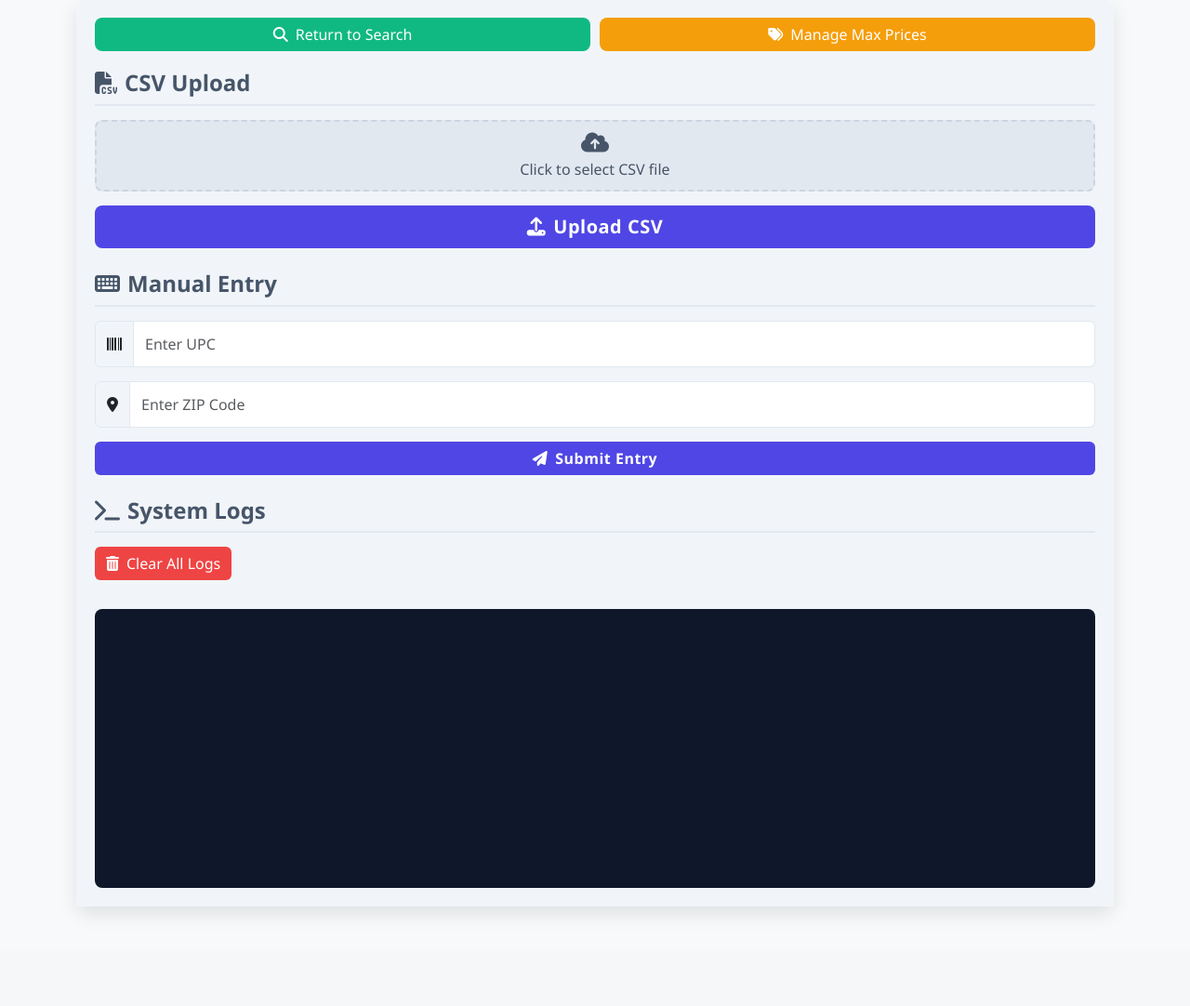
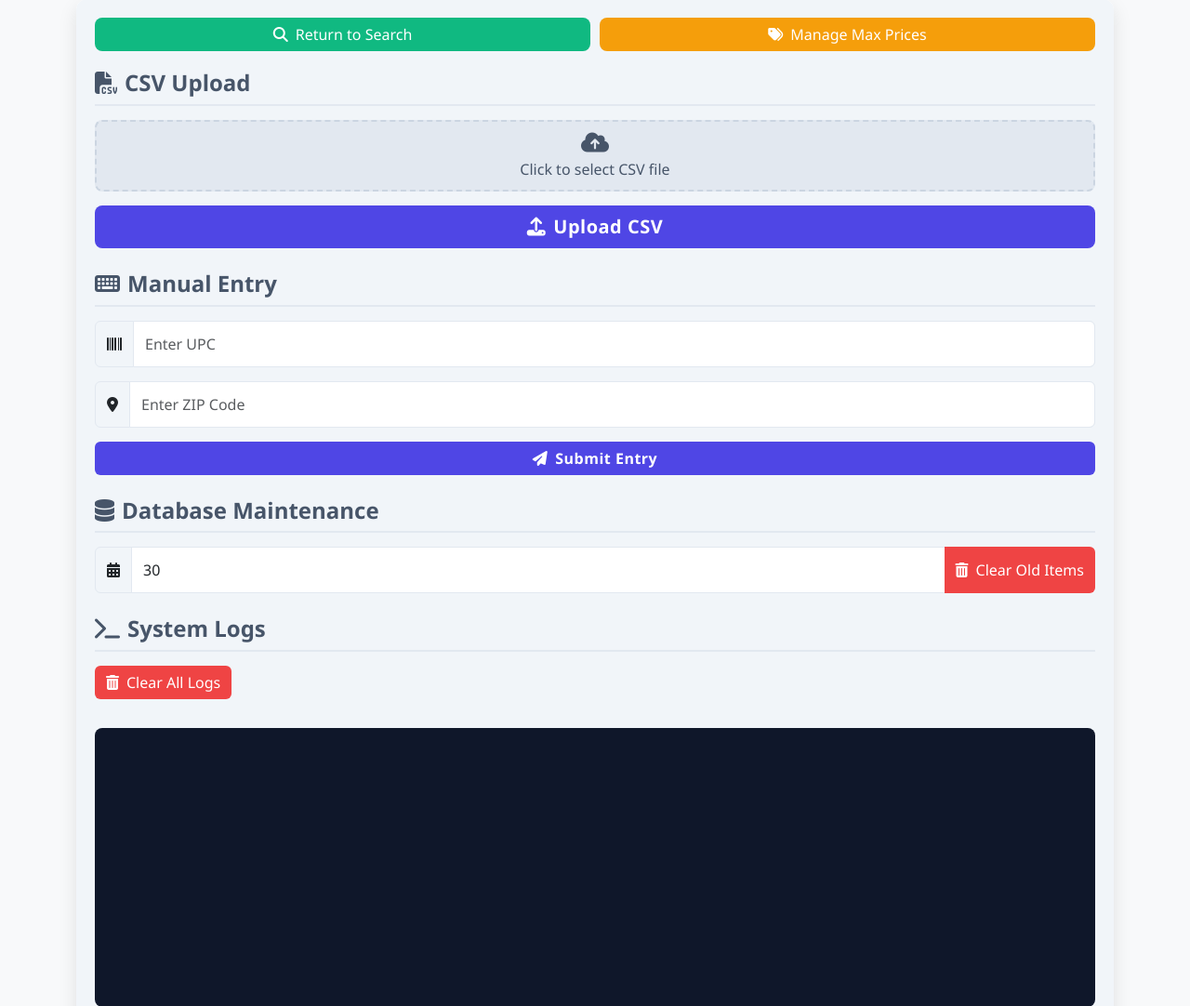
Before and after one commit to itsAbdoGa/Walmart-Items, a Flask app: page /adminpanel in a window 1280 px wide. Shown: the part 121-1203 px from the top of the page at 93% size. Before the commit the page ends 1102 px from the top, so only its background shows below. Run offline with Flask 3, Linux system fonts and the light colour scheme; some libraries are stand-ins or nearby versions.

Commit message:
Update admin.html

```diff
--- a/templates/admin.html
+++ b/templates/admin.html
@@ -186,6 +186,36 @@
                 <button onclick="submitManualEntry()" class="btn btn-primary w-100">
                     <i class="fas fa-paper-plane me-2"></i>Submit Entry
                 </button>
+                <h4 class="section-header mt-4"><i class="fas fa-database me-2"></i>Database Maintenance</h4>
+                <div class="input-group mb-3">
+                    <span class="input-group-text"><i class="fas fa-calendar-days"></i></span>
+                    <input type="number" id="daysThreshold" class="form-control" placeholder="Number of days" min="1" value="30">
+                    <button onclick="showClearOldItemsConfirmation()" class="btn btn-danger">
+                        <i class="fas fa-trash-alt me-2"></i>Clear Old Items
+                    </button>
+                </div>
+
+                <!-- Confirmation Modal -->
+                <div class="modal fade" id="confirmationModal" tabindex="-1" aria-labelledby="confirmationModalLabel" aria-hidden="true">
+                    <div class="modal-dialog">
+                        <div class="modal-content">
+                            <div class="modal-header bg-danger text-white">
+                                <h5 class="modal-title" id="confirmationModalLabel">Confirm Deletion</h5>
+                                <button type="button" class="btn-close" data-bs-dismiss="modal" aria-label="Close"></button>
+                            </div>
+                            <div class="modal-body">
+                                <p>Are you sure you want to delete all items older than <span id="daysConfirmation">30</span> days?</p>
+                                <p class="text-danger"><strong>This action cannot be undone!</strong></p>
+                            </div>
+                            <div class="modal-footer">
+                                <button type="button" class="btn btn-secondary" data-bs-dismiss="modal">Cancel</button>
+                                <button type="button" class="btn btn-danger" onclick="clearOldItems()">Yes, Delete Items</button>
+                            </div>
+                        </div>
+                    </div>
+                </div>
+
+
 
                 <h4 class="section-header mt-4"><i class="fas fa-terminal me-2"></i>System Logs</h4>
                 <button onclick="clearLogs()" class="btn btn-danger mb-3">
@@ -212,6 +242,47 @@
                 fileNameDisplay.style.display = "none";
             }
         });
+        function showClearOldItemsConfirmation() {
+            // Update the days in the confirmation message
+            var days = document.getElementById("daysThreshold").value;
+            document.getElementById("daysConfirmation").textContent = days;
+
+            // Show the modal using Bootstrap's modal API
+            var confirmationModal = new bootstrap.Modal(document.getElementById('confirmationModal'));
+            confirmationModal.show();
+        }
+
+        function clearOldItems() {
+                var daysInput = document.getElementById("daysThreshold").value;
+
+                // Convert to integer and validate
+                var days = parseInt(daysInput, 10);
+
+                // Validate that days is a positive integer
+                if (isNaN(days) || days <= 0) {
+                    alert("Days must be a positive integer.");
+                    return;
+                }
+
+                fetch("/clear_old_items", {
+                    method: "POST",
+                    headers: { "Content-Type": "application/json" },
+                    body: JSON.stringify({ days: days })
+                })
+                .then(response => response.json())
+                .then(data => {
+                    // Hide the modal
+                    var confirmationModal = bootstrap.Modal.getInstance(document.getElementById('confirmationModal'));
+                    confirmationModal.hide();
+
+                    // Show message
+                    alert(data.message || "Items cleared successfully!");
+                })
+                .catch(error => {
+                    console.error("Error:", error);
+                    alert("Failed to clear items: " + error.message);
+                });
+            }
 
         function uploadCSV() {
             var fileInput = document.getElementById("csvFile");
```
